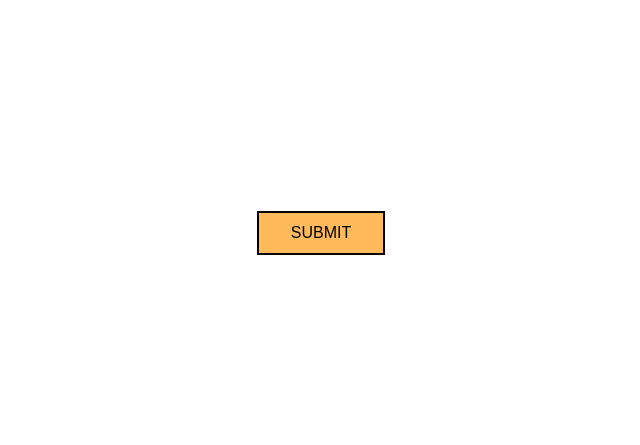
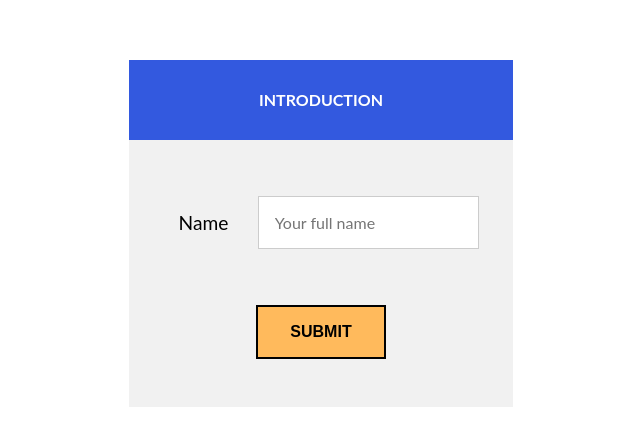
Before and after one commit to ckwagaba/jimdo-challenge, a React (Create React App) app: page / in a window 1280 px wide. Shown: the part 167-612 px from the top of the page, without its empty margins (319-959 px from the left). Built offline with nearby package versions, Linux system fonts and the light colour scheme.

Commit message:
create text input

```diff
--- a/src/components/App/App.css
+++ b/src/components/App/App.css
@@ -5,3 +5,43 @@
   justify-content: center;
   align-items: center;
 }
+
+.form-container {
+  width: 30%;
+  display: flex;
+  flex-direction: column;
+  justify-content: center;
+  align-items: center;
+  background: rgba(241, 241, 241, 1);
+}
+
+.form-container-header {
+  background: #3359DF;
+  color: #FFF;
+  height: 5rem;
+  font-weight: bold;
+  text-transform: uppercase;
+  width: 100%;
+  display: flex;
+  justify-content: center;
+  align-items: center;
+}
+
+.form-container-main {
+  padding: 3rem 1rem;
+  width: 100%;
+  display: flex;
+  flex-direction: column;
+  justify-content: center;
+  align-items: center;
+  box-sizing: border-box;
+}
+
+.form-container-footer {
+  width: 100%;
+  box-sizing: border-box;
+  padding-bottom: 3rem;
+  display: flex;
+  justify-content: center;
+  align-items: center;
+}
--- a/src/components/App/App.jsx
+++ b/src/components/App/App.jsx
@@ -1,13 +1,26 @@
 import React from 'react';
 
 import './App.css';
+
+// components
 import Button from '../Button/Button';
+import TextInput from '../TextInput/TextInput';
 
 class App extends React.Component {
   render() {
     return (
       <div className="App">
-        <Button label={'Submit'} />
+        <div className="form-container">
+          <div className="form-container-header">
+            {'Introduction'}
+          </div>
+          <div className="form-container-main">
+            <TextInput label={'name'} placeholder={'Your full name'} />
+          </div>
+          <div className="form-container-footer">
+            <Button label={'Submit'} />
+          </div>
+        </div>
       </div>
     );
   }
--- a/src/components/Button/Button.css
+++ b/src/components/Button/Button.css
@@ -2,7 +2,8 @@
   background: #FFBA5C;
   border: 2px solid #000;
   font-size: 1rem;
-  padding: .7rem 2rem;
+  font-weight: bold;
+  padding: 1rem 2rem;
   text-transform: uppercase;
 }
 
--- /dev/null
+++ b/src/components/TextInput/TextInput.css
@@ -0,0 +1,25 @@
+.TextInput {
+    display: flex;
+    align-items: center;
+    width: 90%;
+    margin: .5rem 0;
+}
+
+.TextInput label {
+    flex: 1;
+    display: flex;
+    text-transform: capitalize;
+    font-size: 1.2rem;
+    padding: 0 1rem;
+    box-sizing: border-box;
+}
+
+.TextInput input {
+    width: 70%;
+    padding: 1rem;
+    background: #FFF;
+    border: 1px solid #CCC;
+    box-sizing: border-box;
+    font-size: 1rem;
+    font-family: inherit;
+}
--- /dev/null
+++ b/src/components/TextInput/TextInput.jsx
@@ -0,0 +1,19 @@
+import React, { Component } from 'react';
+import './TextInput.css';
+
+class TextInput extends Component {
+    constructor(props) {
+        super(props);
+    }
+
+    render() {
+        return (
+            <div className="TextInput">
+                <label>{this.props.label}</label>
+                <input type="text" placeholder={this.props.placeholder} />
+            </div>
+        );
+    }
+}
+
+export default TextInput;
--- a/src/index.css
+++ b/src/index.css
@@ -1,5 +1,5 @@
 body {
   margin: 0;
   padding: 0;
-  font-family: sans-serif;
+  font-family: lato, sans-serif;
 }
```
